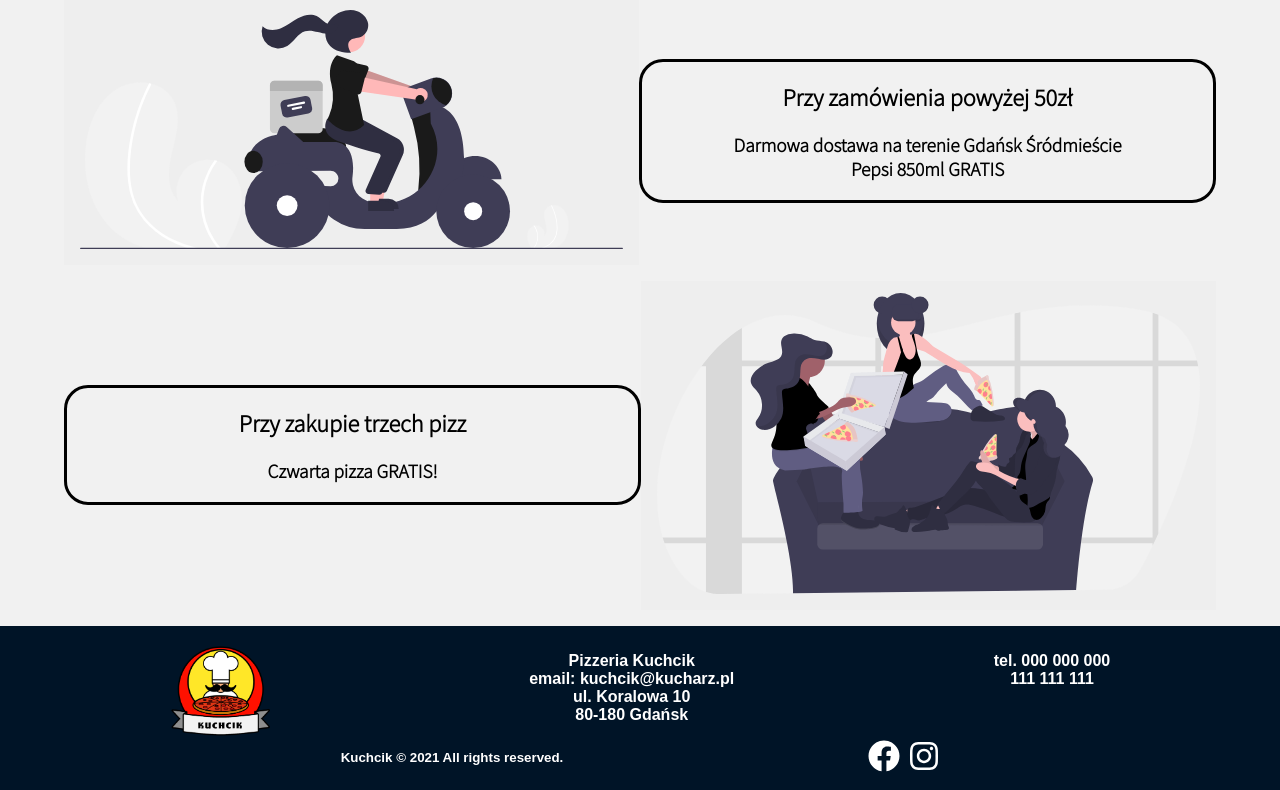
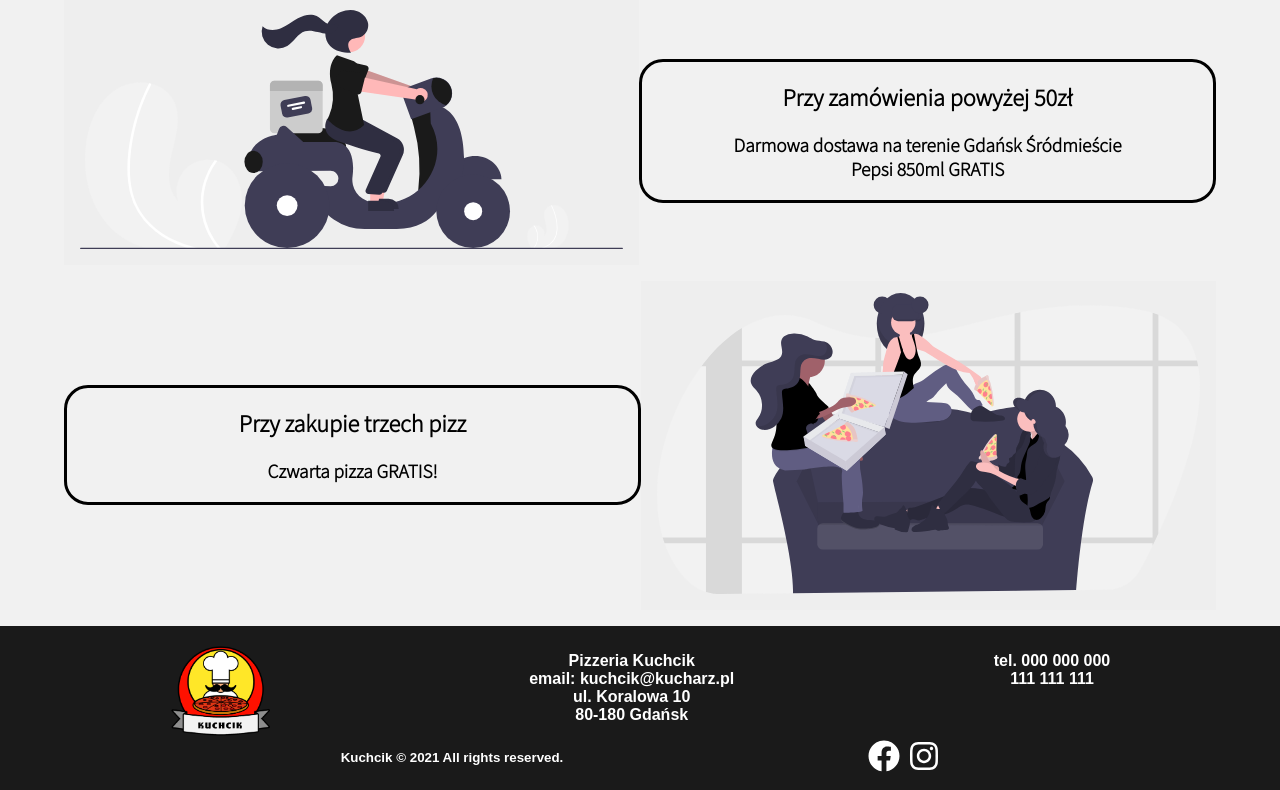
Before and after one commit to Bilu1997/restaurant-website, a React (Create React App) app: page / in a window 1280 px wide. Shown: the part 5096-5886 px from the top of the page. Built offline with nearby package versions, Linux system fonts and the light colour scheme; a web font is replaced by a local one.

Commit message:
Changed footer and navbar color

```diff
--- a/src/components/Footer/Footer.css
+++ b/src/components/Footer/Footer.css
@@ -2,7 +2,7 @@
 
 footer {
   width: 100%;
-  background: #001427;
+  background: rgb(26, 26, 26);
   font-family: "KoHo", sans-serif;
   font-weight: bold;
   color: #fff;
--- a/src/components/Navbar/Navbar.css
+++ b/src/components/Navbar/Navbar.css
@@ -14,7 +14,7 @@ nav {
 }
 
 .navbar.colorChange {
-  background-color: #000;
+  background-color: rgb(26, 26, 26);
   transition: 0.2s ease-in-out;
 }
 
```
